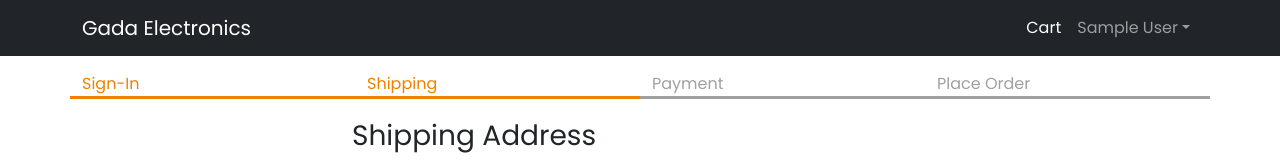
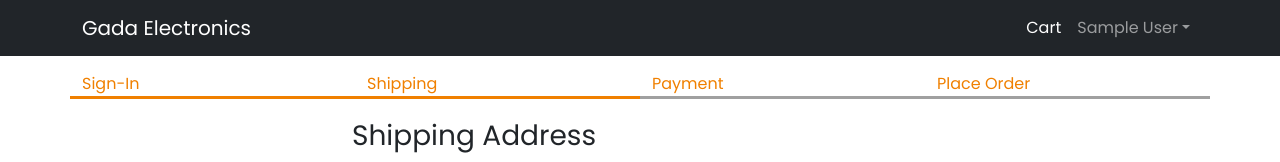
Before and after one commit to sohampurao/electronicshop, a React (Create React App) app in the folder frontend/: page /shipping in a window 1280 px wide. Shown: the top 162 px of the page. Built offline with nearby package versions, Linux system fonts and the light colour scheme; sample sign-in values are in the browser's storage; a web font is replaced by a local one.

Commit message:
created preview order screen in frontend

```diff
--- a/frontend/src/Store.js
+++ b/frontend/src/Store.js
@@ -65,10 +65,7 @@ function reducer(state, action) {
     case 'SAVE_PAYMENT_METHOD':
       return {
         ...state,
-        cart: {
-          ...state.cart,
-          paymentMethod: action.payload,
-        },
+        cart: { ...state.cart, paymentMethod: action.payload },
       };
     default:
       return state;
--- a/frontend/src/components/CheckoutSteps.js
+++ b/frontend/src/components/CheckoutSteps.js
@@ -1,14 +1,31 @@
 import React from 'react';
 import Row from 'react-bootstrap/Row';
 import Col from 'react-bootstrap/Col';
+import { NavLink } from 'react-router-dom';
 
 export default function CheckoutSteps(props) {
   return (
     <Row className="checkout-steps">
-      <Col className={props.step1 ? 'active' : ''}>Sign-In</Col>
-      <Col className={props.step2 ? 'active' : ''}>Shipping</Col>
-      <Col className={props.step3 ? 'active' : ''}>Payment</Col>
-      <Col className={props.step4 ? 'active' : ''}>Place Order</Col>
+      <Col className={props.step1 ? 'active' : ''}>
+        <NavLink to="#" className="text-decoration-none">
+          Sign-In
+        </NavLink>
+      </Col>
+      <Col className={props.step2 ? 'active' : ''}>
+        <NavLink to="/shipping" className="text-decoration-none">
+          Shipping
+        </NavLink>
+      </Col>
+      <Col className={props.step3 ? 'active' : ''}>
+        <NavLink to="/payment" className="text-decoration-none">
+          Payment
+        </NavLink>
+      </Col>
+      <Col className={props.step4 ? 'active' : ''}>
+        <NavLink to="/placeorder" className="text-decoration-none">
+          Place Order
+        </NavLink>
+      </Col>
     </Row>
   );
 }
--- a/frontend/src/css/index.css
+++ b/frontend/src/css/index.css
@@ -90,5 +90,8 @@ select {
 
 .checkout-steps>div.active {
   border-bottom: 0.2rem solid #f08000;
+}
+
+.checkout-steps a {
   color: #f08000
 }
--- a/frontend/src/screens/PaymentMethodScreen.js
+++ b/frontend/src/screens/PaymentMethodScreen.js
@@ -26,12 +26,10 @@ export default function PaymentMethodScreen() {
 
   const submitHandler = (e) => {
     e.preventDefault();
-    ctxDispatch({ type: 'SAVE_PAYMENT_MEHTOD', payload: paymentMethodName });
+    ctxDispatch({ type: 'SAVE_PAYMENT_METHOD', payload: paymentMethodName });
     localStorage.setItem('paymentMethod', paymentMethodName);
     navigate('/placeorder');
   };
-
-  console.log(paymentMethod);
   return (
     <>
       <CheckoutSteps step1 step2 step3></CheckoutSteps>
```
